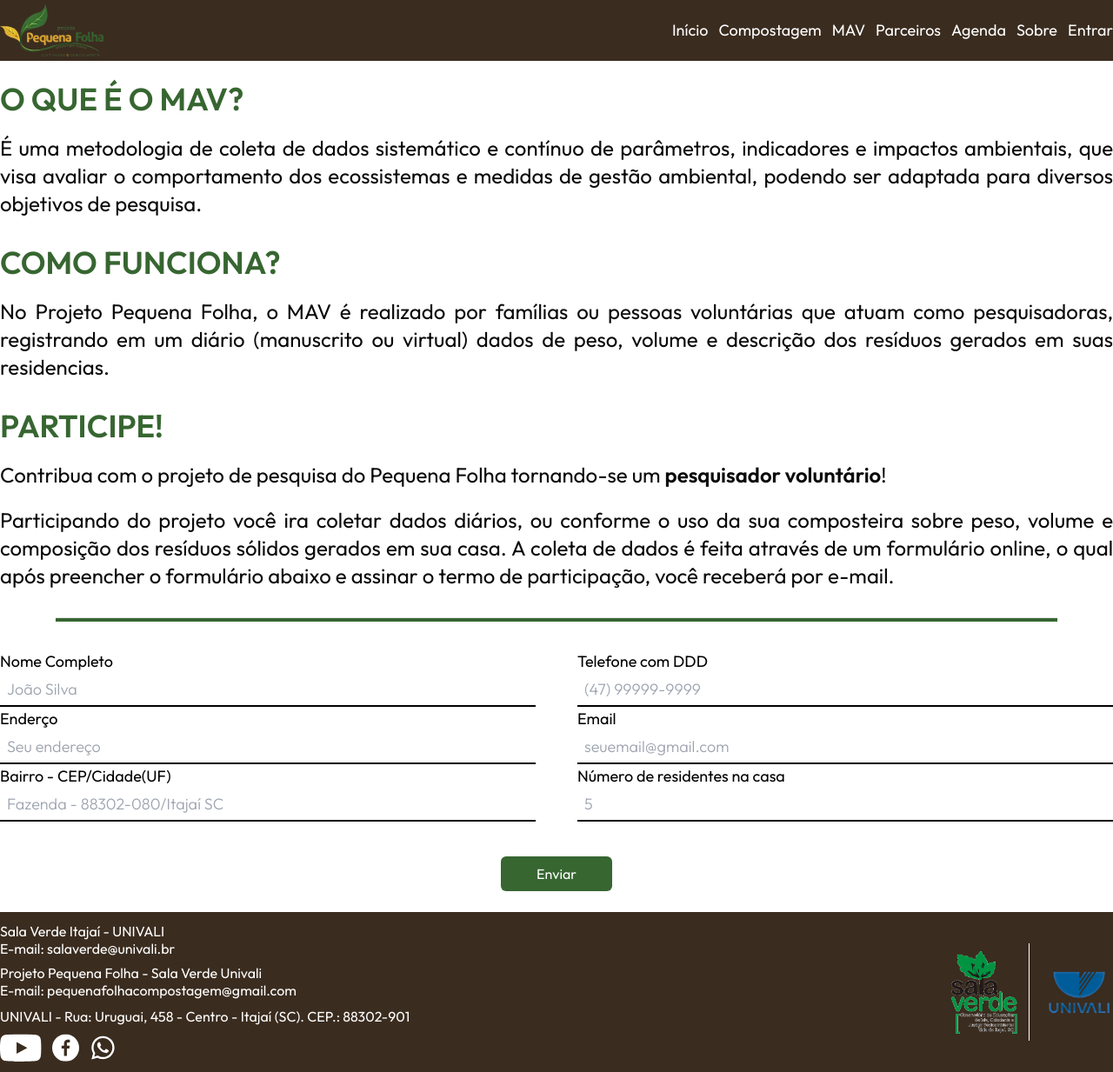
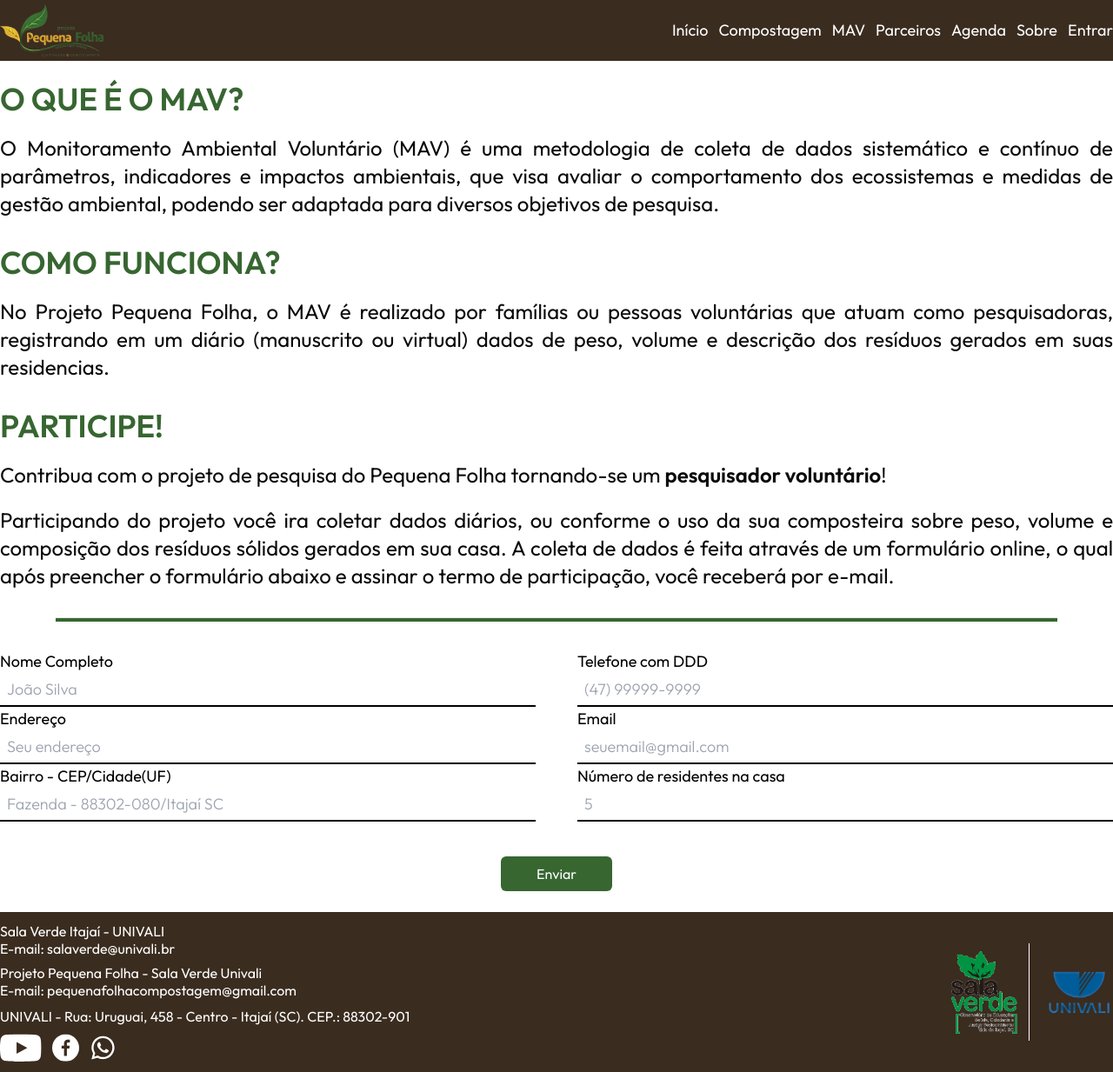
Before and after one commit to lucaslosekann/pequena-folha-front, a React (Vite) app: page /mav in a window 1280 px wide. Shown: the whole page at 87% size. Built offline with nearby package versions, Linux system fonts and the light colour scheme.

Commit message:
Atualiza rodapé com links de e-mail, remove código comentado de signup, corrige label de endereço e ajusta middleware na rota de agenda

```diff
--- a/src/components/Footer.tsx
+++ b/src/components/Footer.tsx
@@ -17,11 +17,15 @@ export default function Footer() {
                 <div className="flex flex-col items-center gap-2 text-center text-sm sm:items-start sm:text-left sm:text-base">
                     <div className="leading-5">
                         <p>Sala Verde Itajaí - UNIVALI</p>
-                        <p>E-mail: salaverde@univali.br</p>
+                        <p>
+                            E-mail: <a href="mailto:salaverde@univali.br">salaverde@univali.br</a>
+                        </p>
                     </div>
                     <div className="leading-5">
                         <p>Projeto Pequena Folha - Sala Verde Univali</p>
-                        <p>E-mail: pequenafolhacompostagem@gmail.com</p>
+                        <p>
+                            E-mail: <a href="mailto:pequenafolhacompostagem@gmail.com">pequenafolhacompostagem@gmail.com</a>
+                        </p>
                     </div>
                     <div>
                         <p>UNIVALI - Rua: Uruguai, 458 - Centro - Itajaí (SC). CEP.: 88302-901</p>
--- a/src/pages/Mav.tsx
+++ b/src/pages/Mav.tsx
@@ -27,9 +27,9 @@ export default function Mav() {
                 <div className="flex flex-col gap-2 sm:gap-5">
                     <h2 className="text-left text-2xl font-semibold text-own-green sm:text-4xl">O QUE É O MAV?</h2>
                     <p>
-                        É uma metodologia de coleta de dados sistemático e contínuo de parâmetros, indicadores e impactos ambientais, que
-                        visa avaliar o comportamento dos ecossistemas e medidas de gestão ambiental, podendo ser adaptada para diversos
-                        objetivos de pesquisa.
+                        O Monitoramento Ambiental Voluntário (MAV) é uma metodologia de coleta de dados sistemático e contínuo de
+                        parâmetros, indicadores e impactos ambientais, que visa avaliar o comportamento dos ecossistemas e medidas de gestão
+                        ambiental, podendo ser adaptada para diversos objetivos de pesquisa.
                     </p>
                 </div>
             </div>
@@ -72,7 +72,7 @@ export default function Mav() {
                         />
                         <TextInput
                             required
-                            label="Enderço"
+                            label="Endereço"
                             placeholder="Seu endereço"
                             type="text"
                             name="address"
--- a/src/router.tsx
+++ b/src/router.tsx
@@ -77,7 +77,11 @@ const router = createBrowserRouter([
     },
     {
         path: "/agenda",
-        element: <Agenda />,
+        element: (
+            <AuthMiddleware type={AuthType.PRIVATE}>
+                <Agenda />,
+            </AuthMiddleware>
+        ),
     },
 ]);
 
```
Also changed, not shown: src/contexts/AuthContext.tsx (+0 -9 lines).
